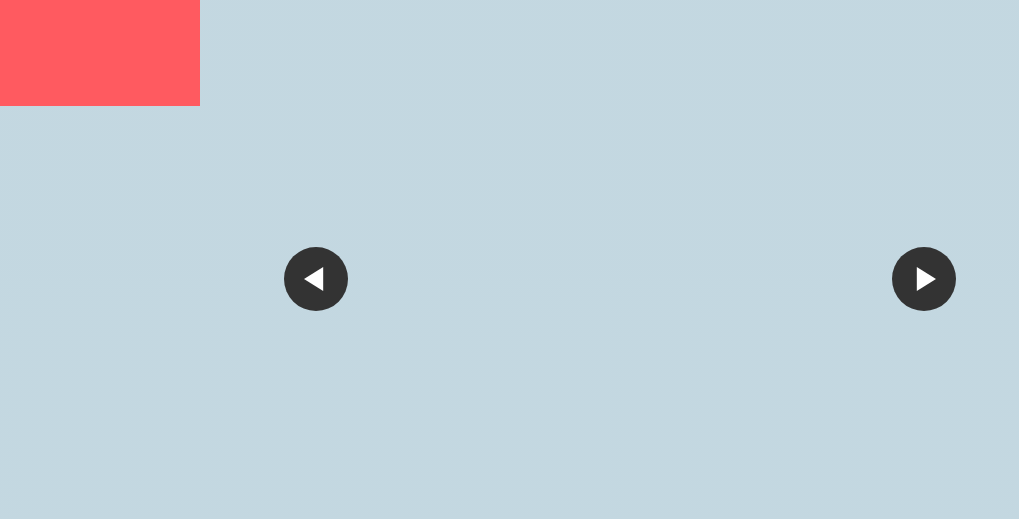
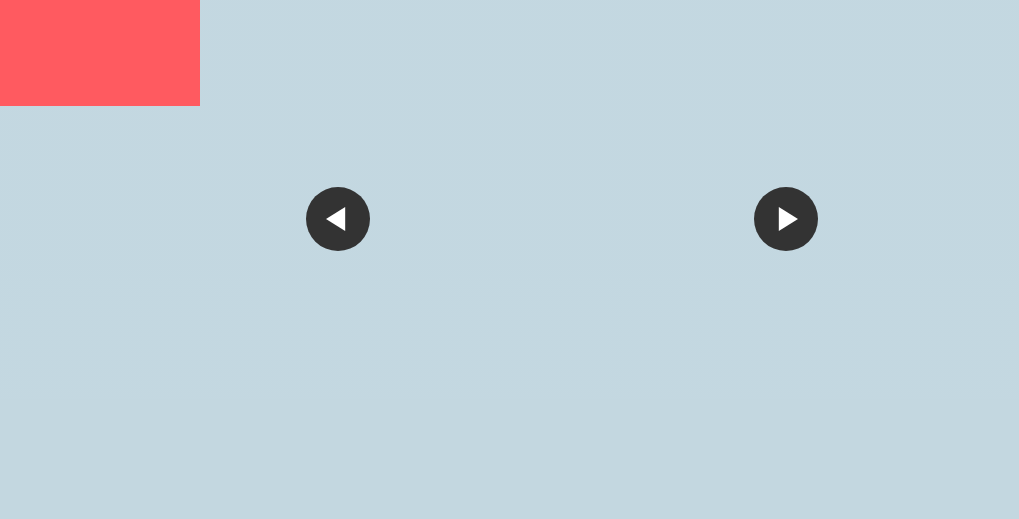
Before and after one commit to EmmaBin/travel-website, a Flask app: template templates/itineraries/show.html in a window 1280 px wide; the page is wider, and only the part inside the window is pictured. Shown: the part 694-1213 px from the top of that part, without its empty margins (0-1019 px from the left). After the commit the page ends 945 px from the top of that part, so only its background shows below. Run offline with Flask 2, Linux system fonts and the light colour scheme; the template is opened without the code that fills it, so the values that code supplies are empty; some libraries are stand-ins or nearby versions.

Commit message:
added assets

```diff
--- a/static/css/carousel.css
+++ b/static/css/carousel.css
@@ -243,7 +243,7 @@
 .show-area{
 
     height:15rem;
-    width:40rem;
+    width:30rem;
     margin-left: auto;
     margin-right: auto;
 }
--- a/static/expense.css
+++ b/static/expense.css
@@ -139,12 +139,11 @@
     flex-direction: column;
     align-items: center;
     height: 100%;
-    background-image: url("coin.jpg");
     -webkit-background-size: cover;
     -moz-background-size: cover;
     -o-background-size: cover;
     background-size: cover;
-    /* background-image: linear-gradient(rgba(57, 124, 154, 0.3),rgba(57,124,154,0.3)); */
+    background-image: linear-gradient(rgba(57, 124, 154, 0.3),rgba(57,124,154,0.3));
 
 }
 
--- a/static/js/checklist.jsx
+++ b/static/js/checklist.jsx
@@ -7,6 +7,7 @@
 
         const [createdItems, setCreatedItems] = React.useState(initialData.items)
 
+        //solve the problem of not displaying user input
         function onChange(event) {
             setItem(event.target.value);
         }
```
Also changed, not shown: crud.py (+0 -10 lines), assets/checklist.png (added), assets/expense.png (added), assets/iti-board.png (added), assets/login.png (added), assets/new-iti.png (added), assets/search-destination.png (added), 3 other files.
